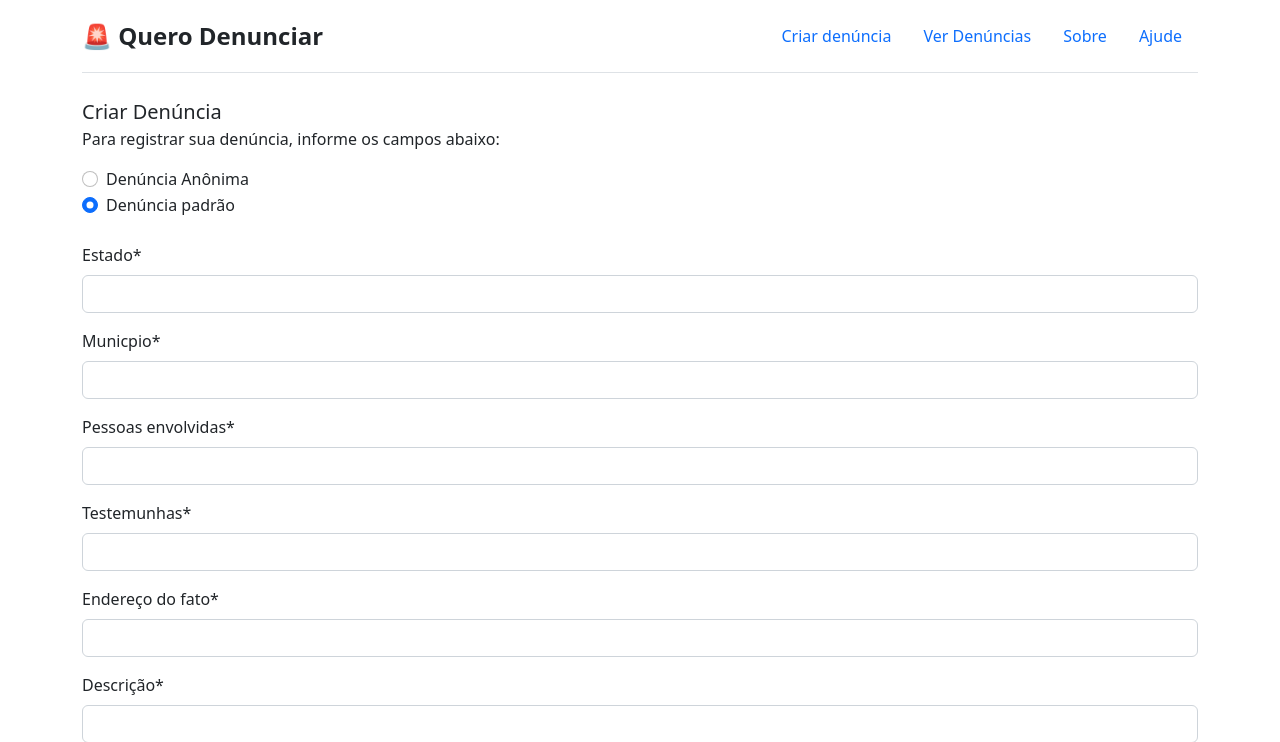
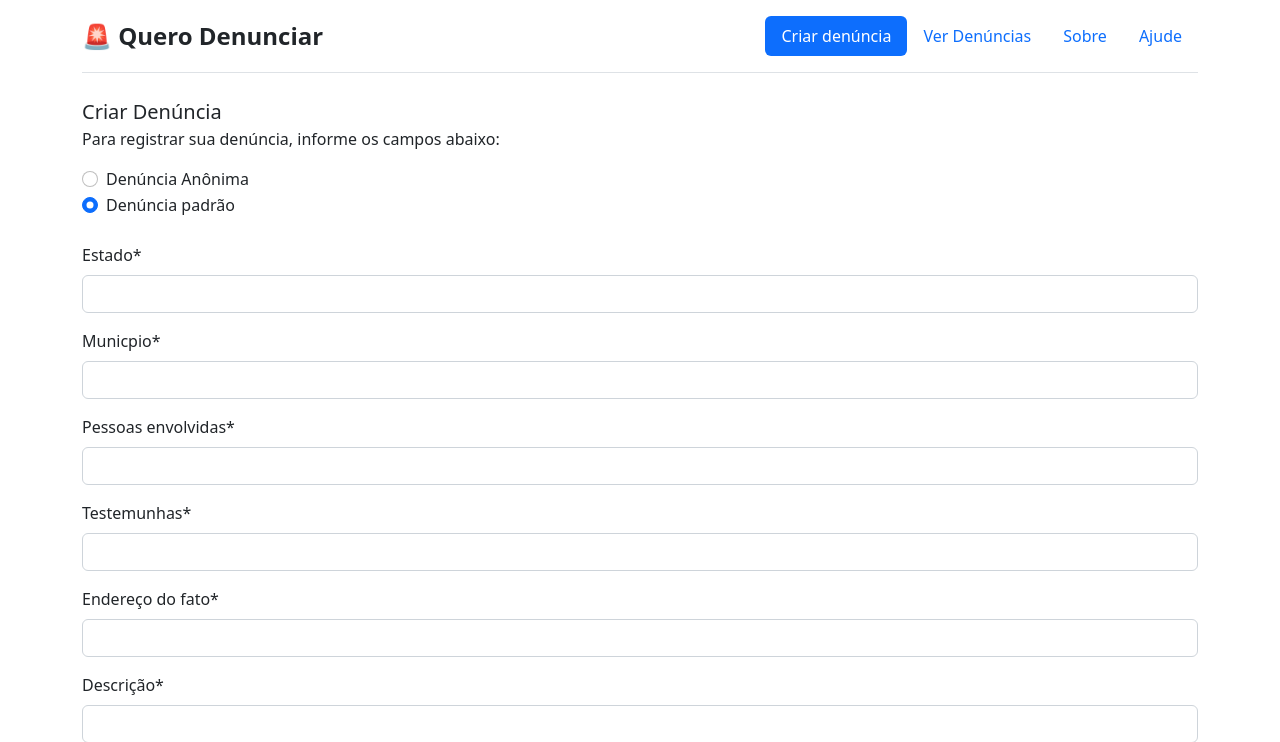
Before and after one commit to gustavokennedy/querodenunciar, a PHP site: page /nova-denuncia.php in a window 1280 px wide. Shown: the top 742 px of the page. Run offline with PHP 8.4, Linux system fonts and the light colour scheme.

Commit message:
Update nova-denuncia.php

```diff
--- a/nova-denuncia.php
+++ b/nova-denuncia.php
@@ -22,8 +22,8 @@
       </a>
 
       <ul class="nav nav-pills">
-	      <li class="nav-item"><a href="#" active  aria-current="page" class="nav-link">Criar denúncia</a></li>
-	      <li class="nav-item"><a href="lista-denuncia.php" class="nav-link ">Ver Denúncias</a></li>
+	      <li class="nav-item"><a href="#" class="nav-link active">Criar denúncia</a></li>
+	      <li class="nav-item"><a href="lista-denuncia.php" class="nav-link">Ver Denúncias</a></li>
         <li class="nav-item"><a href="../" class="nav-link">Sobre</a></li>
         <li class="nav-item"><a href="../" class="nav-link">Ajude</a></li>
       </ul>
```
